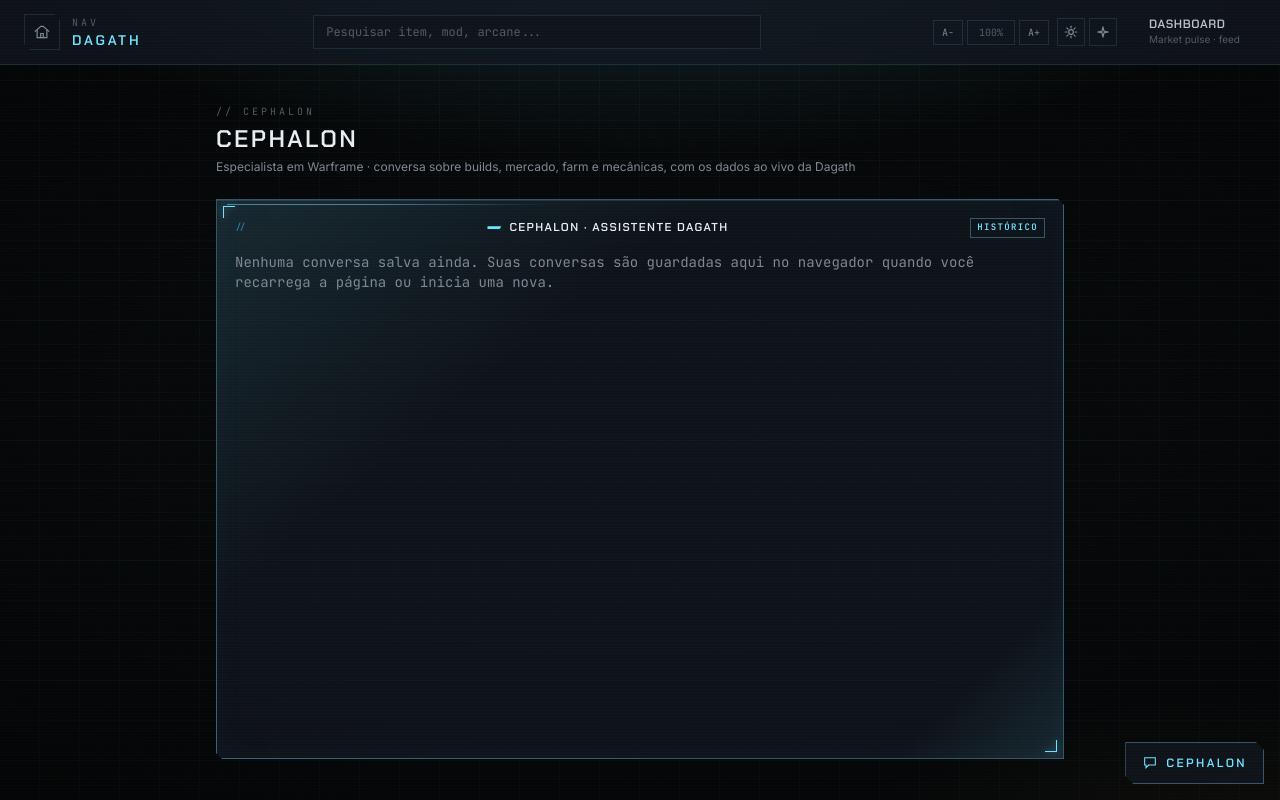
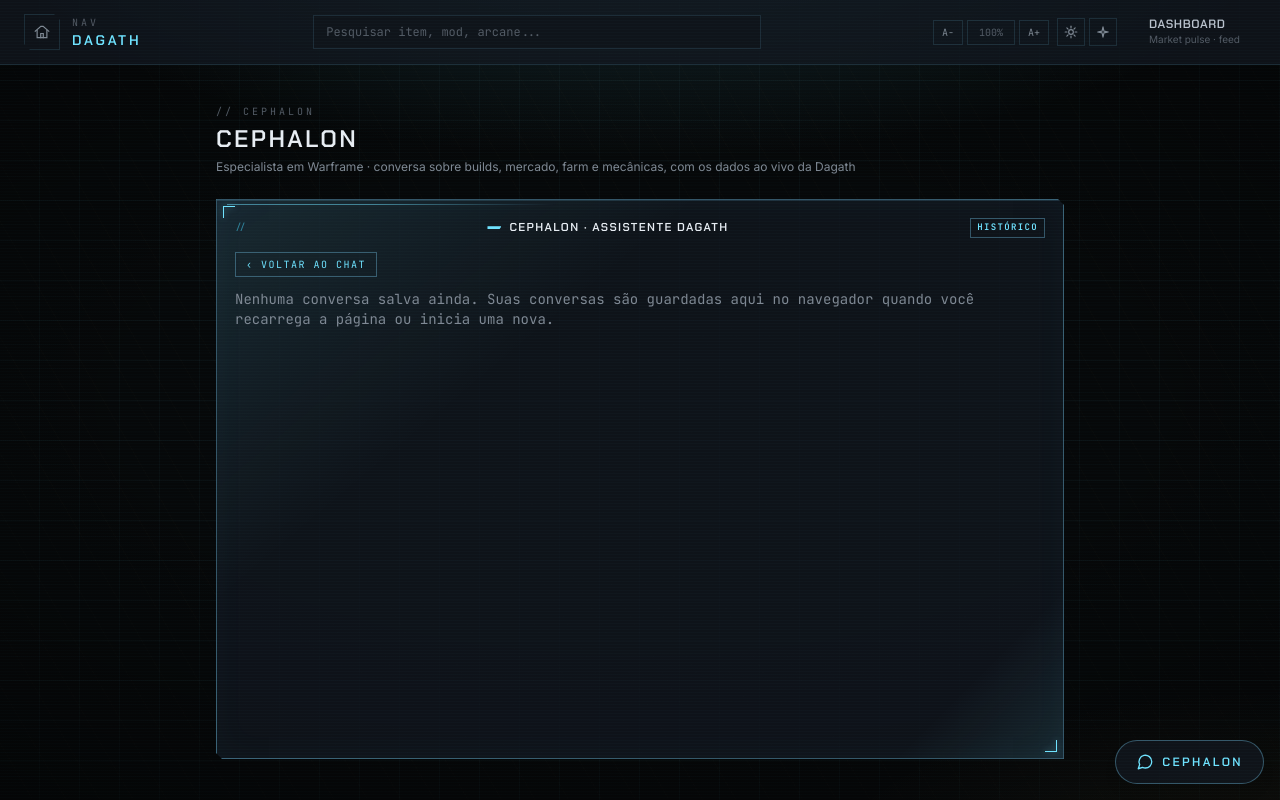
Before and after one commit to drasdiego/dagath, a Next.js app: page /console in a window 1280 px wide. Both pictures are taken after a click on the button "HISTÓRICO". Built offline with nearby package versions, Linux system fonts and the light colour scheme.

Commit message:
feat(cephalon): botao voltar ao chat no historico e launcher arredondado de chat

```diff
--- a/src/components/CephalonDock.tsx
+++ b/src/components/CephalonDock.tsx
@@ -7,19 +7,17 @@
 // um fundo sólido só aqui, para o conteúdo atrás não atrapalhar a leitura.
 const OPAQUE_SURFACE = { "--surface-glass": "var(--bg-1)" } as CSSProperties;
 
-const CHAMFER = "polygon(0 0, calc(100% - 8px) 0, 100% 8px, 100% 100%, 8px 100%, 0 calc(100% - 8px))";
-
 function ChatIcon() {
   return (
-    <svg width="16" height="16" viewBox="0 0 24 24" fill="none" stroke="currentColor" strokeWidth="1.6" strokeLinejoin="miter" strokeLinecap="square" aria-hidden="true">
-      <path d="M4 4 H20 V15 H10 L6 19 V15 H4 Z" />
+    <svg width="18" height="18" viewBox="0 0 24 24" fill="none" stroke="currentColor" strokeWidth="1.8" strokeLinecap="round" strokeLinejoin="round" aria-hidden="true">
+      <path d="M21 11.5a8.4 8.4 0 0 1-8.5 8.5 8.5 8.5 0 0 1-3.8-.9L3 21l1.9-5.7a8.5 8.5 0 1 1 16.1-3.8z" />
     </svg>
   );
 }
 
 function MinimizeIcon() {
   return (
-    <svg width="16" height="16" viewBox="0 0 24 24" fill="none" stroke="currentColor" strokeWidth="2" strokeLinecap="round" aria-hidden="true">
+    <svg width="18" height="18" viewBox="0 0 24 24" fill="none" stroke="currentColor" strokeWidth="2" strokeLinecap="round" aria-hidden="true">
       <line x1="5" y1="18" x2="19" y2="18" />
     </svg>
   );
@@ -49,12 +47,11 @@
         aria-label={open ? "Minimizar Cephalon" : "Abrir Cephalon"}
         aria-expanded={open}
         title="Cephalon · Assistente"
-        className={`fixed bottom-4 right-4 z-50 flex items-center gap-2 border px-4 py-3 font-display text-xs font-semibold uppercase tracking-[0.2em] backdrop-blur-md transition-colors ${
+        className={`fixed bottom-4 right-4 z-50 flex items-center gap-2 rounded-full border px-5 py-3 font-display text-xs font-semibold uppercase tracking-[0.2em] shadow-lg backdrop-blur-md transition-colors ${
           open
             ? "border-line-cyan bg-cyan-faint text-cyan"
             : "border-line-cyan bg-glass text-cyan hover:bg-cyan-faint"
         }`}
-        style={{ clipPath: CHAMFER }}
       >
         {open ? <MinimizeIcon /> : <ChatIcon />}
         {open ? "Minimizar" : "Cephalon"}
--- a/src/components/ConsoleTerminal.tsx
+++ b/src/components/ConsoleTerminal.tsx
@@ -402,11 +402,21 @@
 
       {view === "history" ? (
         <div className="flex-1 overflow-y-auto flex flex-col gap-3 pr-2">
+          <button
+            onClick={() => {
+              setView("chat");
+              setOpenSessionId(null);
+            }}
+            className="self-start border border-line-cyan px-2.5 py-1 font-mono text-[10px] uppercase tracking-[0.15em] text-cyan hover:bg-cyan-faint transition-colors"
+          >
+            ‹ voltar ao chat
+          </button>
+
           {openSession ? (
             <>
               <button
                 onClick={() => setOpenSessionId(null)}
-                className="self-start font-mono text-[10px] uppercase tracking-[0.15em] text-cyan hover:underline"
+                className="self-start font-mono text-[10px] uppercase tracking-[0.15em] text-ink-3 hover:text-cyan transition-colors"
               >
                 ‹ voltar ao histórico
               </button>
```
